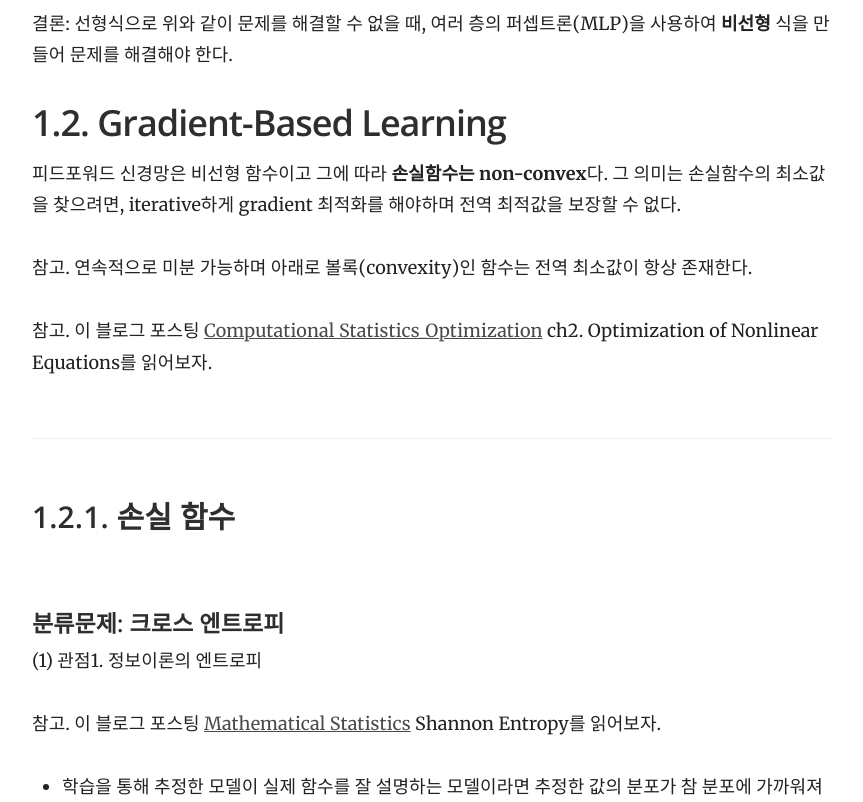
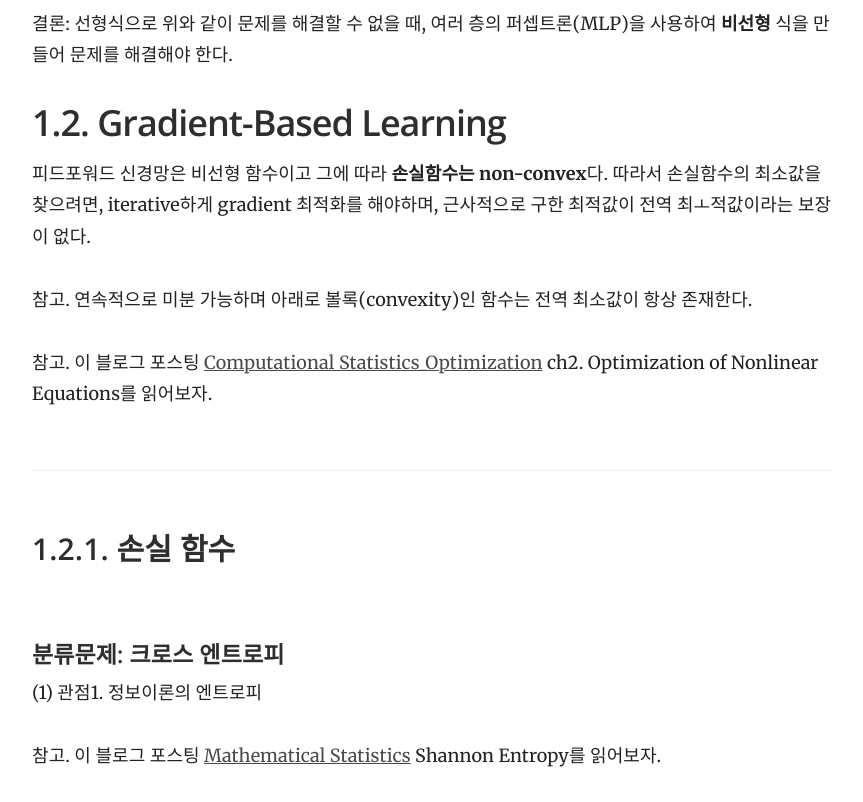
Before and after one commit to yrk3434/yrk3434.github.io, a Jekyll site: the page built from _docs/Theory/Deep Learning Overview.md, in a window 1280 px wide and 900 px high, scrolled down 2320 px, cut to the strip 98-900 px from the top of the window. Shown: the whole strip, without its empty margins (358-1221 px from the left). Built offline with Jekyll 4.4.1, drawn with Linux system fonts in a browser that asks for light colours; formulas are drawn with MathJax 3.

Commit message:
Update Deep Learning Overview.md

```diff
--- a/_docs/Theory/Deep Learning Overview.md
+++ b/_docs/Theory/Deep Learning Overview.md
@@ -59,7 +59,7 @@ toc_label: 목차
 
 ## 1.2. Gradient-Based Learning
 
-피드포워드 신경망은 비선형 함수이고 그에 따라 **손실함수는 non-convex**다. 그 의미는 손실함수의 최소값을 찾으려면, iterative하게 gradient 최적화를 해야하며 전역 최적값을 보장할 수 없다. <br/>
+피드포워드 신경망은 비선형 함수이고 그에 따라 **손실함수는 non-convex**다. 따라서 손실함수의 최소값을 찾으려면, iterative하게 gradient 최적화를 해야하며, 근사적으로 구한 최적값이 전역 최ㅗ적값이라는 보장이 없다. <br/>
 <br/>
 참고. 연속적으로 미분 가능하며 아래로 볼록(convexity)인 함수는 전역 최소값이 항상 존재한다. <br/>
 <br/>
```
